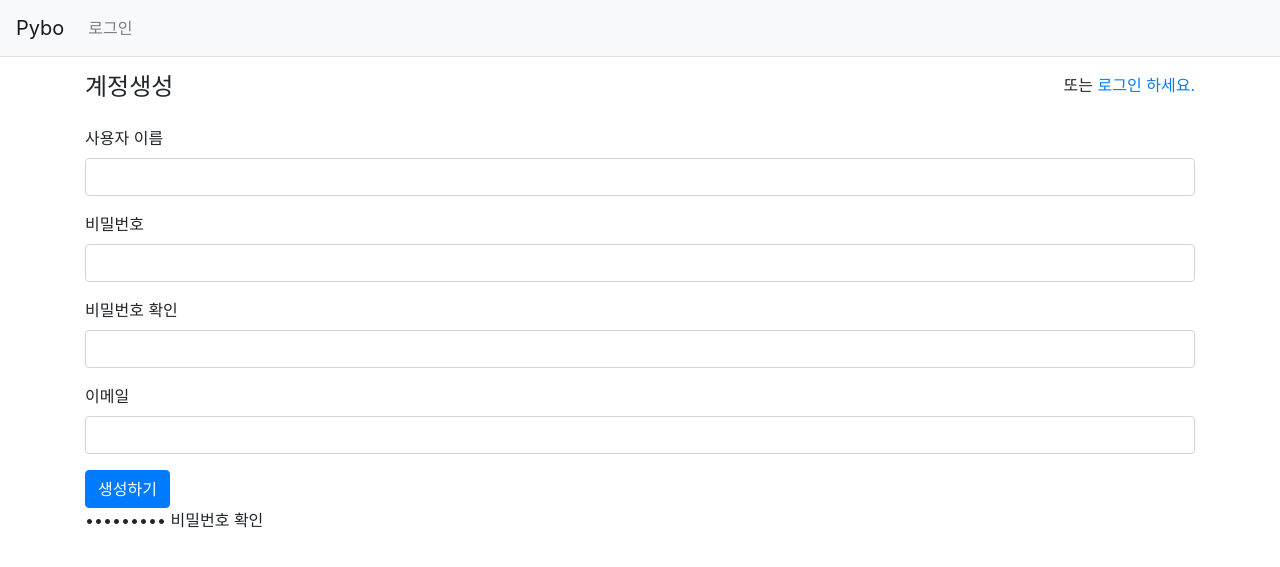
After one commit to deok2kim/jump_to_django, a Django app: page /common/signup/ in a window 1280 px wide. The commit adds this page. Shown: the top 567 px of the page. Run offline with Django 4.2, Linux system fonts and the light colour scheme; some libraries are stand-ins or nearby versions.

Commit message:
계정 생성

```diff
--- /dev/null
+++ b/common/forms.py
@@ -0,0 +1,11 @@
+from django import forms
+from django.contrib.auth.forms import UserCreationForm
+from django.contrib.auth.models import User
+
+
+class UserForm(UserCreationForm):
+    email = forms.EmailField(label='이메일')
+
+    class Meta:
+        model = User
+        fields = ("username", "password1", "password2", 'email')
--- a/common/urls.py
+++ b/common/urls.py
@@ -1,9 +1,11 @@
 from django.urls import path
 from django.contrib.auth import views as auth_views
+from . import views
 
 app_name = 'common'
 
 urlpatterns = [
     path('login/', auth_views.LoginView.as_view(template_name='common/login.html'), name='login'),
-    path('logout/', auth_views.LogoutView.as_view(), name='logout')
+    path('logout/', auth_views.LogoutView.as_view(), name='logout'),
+    path('signup/', views.signup, name='signup')
 ]
--- a/common/views.py
+++ b/common/views.py
@@ -1,3 +1,27 @@
 from django.shortcuts import render
 
 # Create your views here.
+from django.contrib.auth import authenticate, login
+from django.shortcuts import render, redirect
+from common.forms import UserForm
+
+
+def signup(request):
+    """
+    계정생성
+    """
+    if request.method == 'POST':
+        form = UserForm(request.POST)
+        if form.is_valid():
+            form.save()
+            username = form.cleaned_data.get('username')
+            raw_password = form.cleaned_data.get('password1')
+            user = authenticate(username=username, password=raw_password)
+
+            # 사용자 인증
+            login(request, user)  # 로그인
+            return redirect('index')
+
+    else:
+        form = UserForm()
+    return render(request, 'common/signup.html', {'form': form})
--- /dev/null
+++ b/templates/common/signup.html
@@ -0,0 +1,40 @@
+{% extends "base.html" %}
+{% block content %}
+<div class="container my-3">
+    <div class="row my-3">
+        <div class="col-4">
+            <h4>계정생성</h4>
+        </div>
+        <div class="col-8 text-right">
+            <span>또는 <a href="{% url 'common:login' %}">로그인 하세요.</a></span>
+        </div>
+    </div>
+    <form method="post" class="post-form" action="{% url 'common:signup' %}">
+        {% csrf_token %}
+        {% include "form_errors.html" %}
+        <div class="form-group">
+            <label for="username">사용자 이름</label>
+            <input type="text" class="form-control" name="username" id="username"
+                   value="{{ form.username.value|default_if_none:'' }}">
+        </div>
+        <div class="form-group">
+            <label for="password1">비밀번호</label>
+            <input type="password" class="form-control" name="password1" id="password1"
+                   value="{{ form.password1.value|default_if_none:'' }}">
+        </div>
+        <div class="form-group">
+            <label for="password2">비밀번호 확인</label>
+            <input type="password" class="form-control" name="password2" id="password2"
+                   value="{{ form.password2.value|default_if_none:'' }}">
+        </div>
+        <div class="form-group">
+            <label for="email">이메일</label>
+            <input type="text" class="form-control" name="email" id="email"
+                   value="{{ form.email.value|default_if_none:'' }}">
+        </div>
+        <button type="submit" class="btn btn-primary">생성하기</button>
+    </form>
+•••••••••
+비밀번호 확인
+</div>
+{% endblock %}
```
Also changed, not shown: templates/common/login.html (+8 -0 lines), db.sqlite3.
